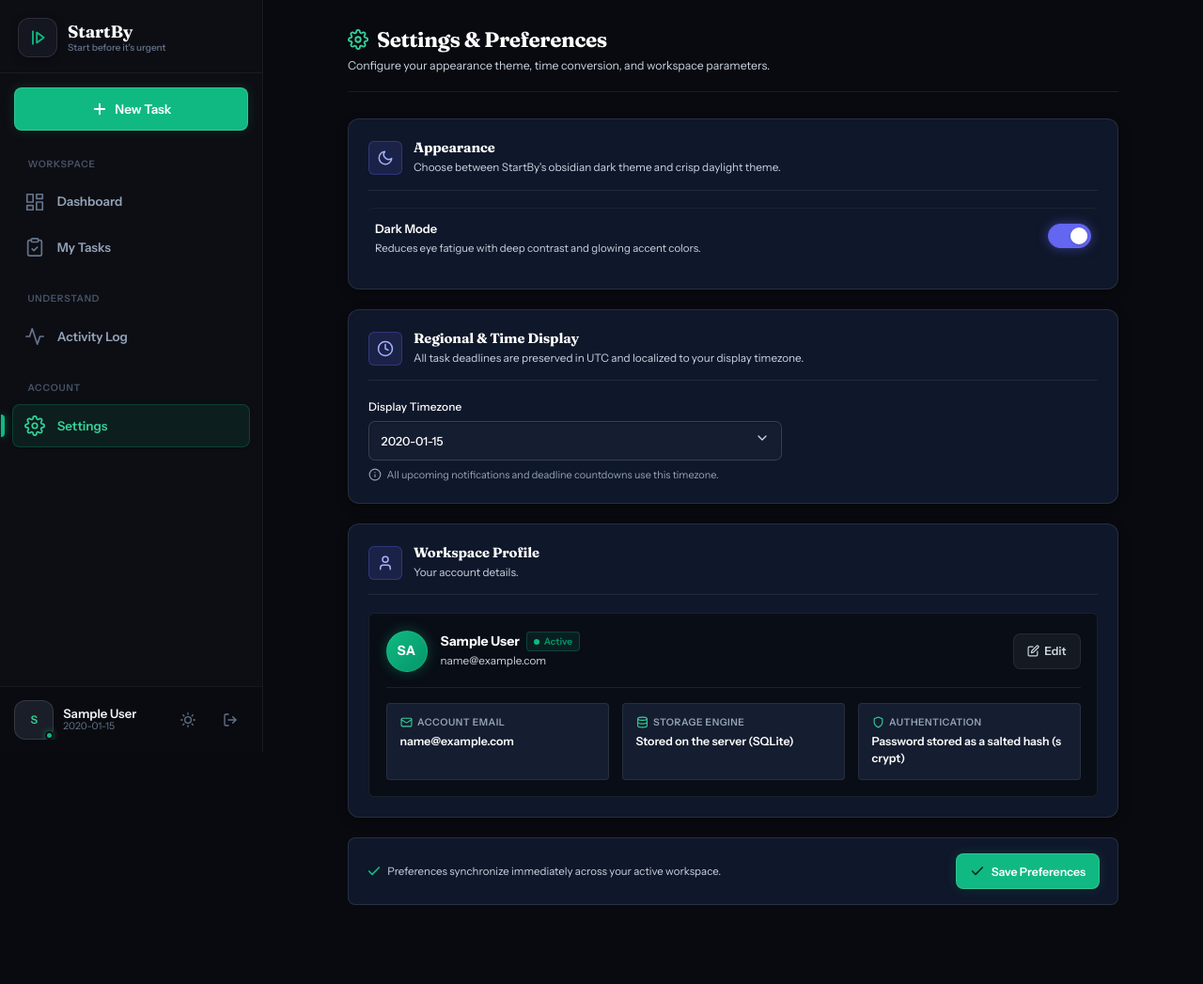
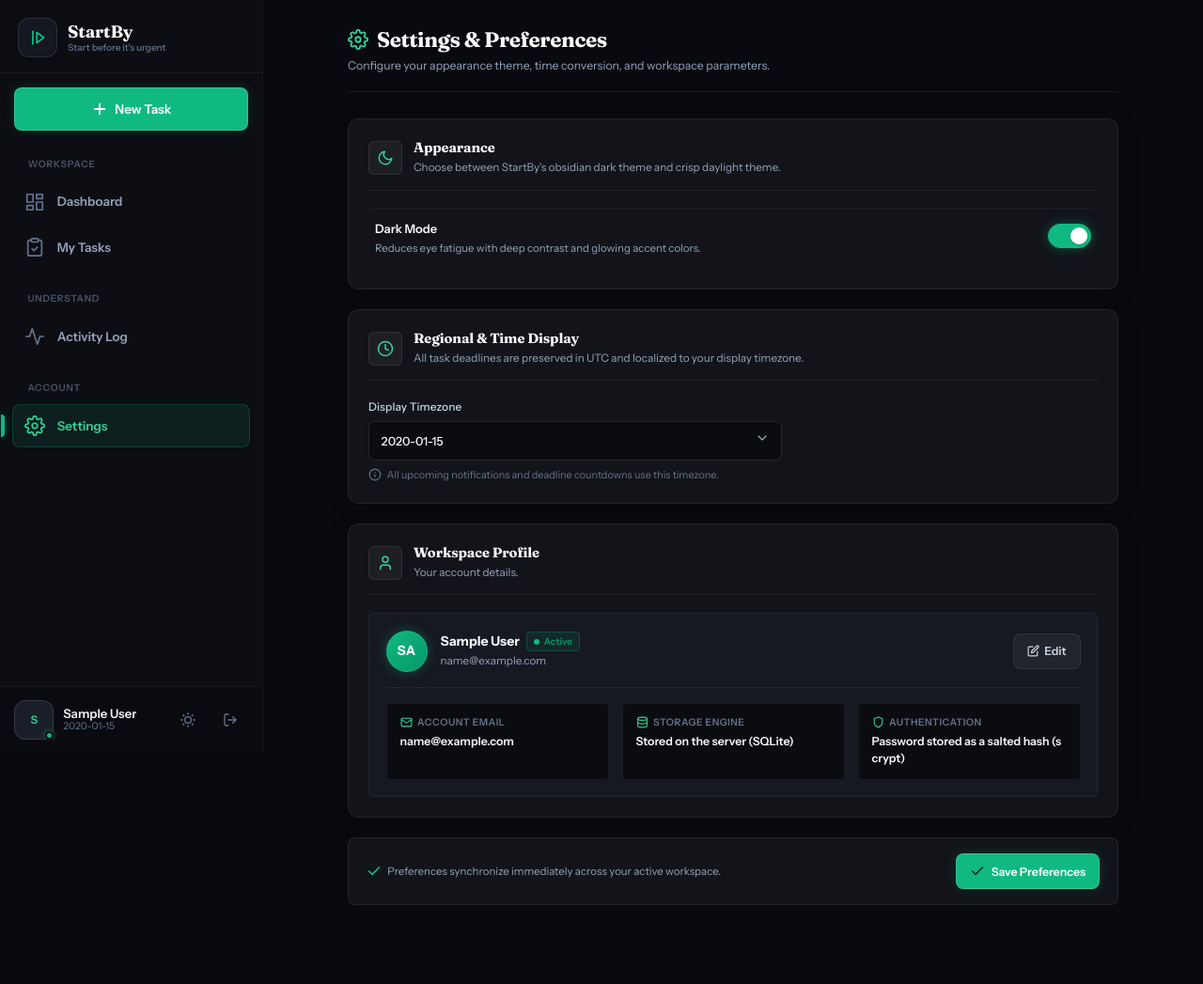
Before and after one commit to hemanthkumargt/StartBy, a Flask app: page /settings in a window 1280 px wide. Shown: the whole page at 94% size. Run offline with Flask 3, Linux system fonts and the light colour scheme; a user stored in the database is signed in; tables that the repository leaves empty hold one stand-in row (values such as "Sample post"); parts of the project's set-up code (start-up, migrations or seed data) failed here and were passed over; some libraries are stand-ins or nearby versions.

Commit message:
style: align settings page dark theme with obsidian & emerald design

```diff
--- a/app/templates/settings.html
+++ b/app/templates/settings.html
@@ -370,38 +370,39 @@
   }
 
   /* ============================================================
-     DARK MODE ENHANCEMENTS (High Contrast & Pure White Elements)
+     DARK MODE ENHANCEMENTS (Modern Obsidian & Emerald Theme)
      ============================================================ */
   [data-theme="dark"] .settings-view__title {
-    color: #ffffff !important;
+    color: #f8fafc !important;
   }
 
   [data-theme="dark"] .settings-view__desc {
-    color: #cbd5e1 !important;
+    color: #94a3b8 !important;
   }
 
   [data-theme="dark"] .settings-card {
-    background: #0f172a !important;
-    border: 1px solid rgba(255, 255, 255, 0.1) !important;
-    box-shadow: 0 4px 12px rgba(0, 0, 0, 0.3) !important;
+    background: #12141a !important;
+    border: 1px solid rgba(255, 255, 255, 0.07) !important;
+    border-radius: 12px !important;
+    box-shadow: 0 4px 20px rgba(0, 0, 0, 0.25) !important;
   }
 
   [data-theme="dark"] .settings-card__header {
-    border-bottom: 1px solid rgba(255, 255, 255, 0.08) !important;
+    border-bottom: 1px solid rgba(255, 255, 255, 0.06) !important;
   }
 
   [data-theme="dark"] .settings-card__icon-chip {
-    background: rgba(99, 102, 241, 0.15) !important;
-    border-color: rgba(99, 102, 241, 0.3) !important;
-    color: #a5b4fc !important;
+    background: rgba(255, 255, 255, 0.05) !important;
+    border: 1px solid rgba(255, 255, 255, 0.08) !important;
+    color: #34d399 !important;
   }
 
   [data-theme="dark"] .settings-card__title {
-    color: #ffffff !important;
+    color: #f8fafc !important;
   }
 
   [data-theme="dark"] .settings-card__desc {
-    color: #cbd5e1 !important;
+    color: #94a3b8 !important;
   }
 
   [data-theme="dark"] .settings-row:hover {
@@ -409,84 +410,91 @@
   }
 
   [data-theme="dark"] .settings-row__label {
-    color: #ffffff !important;
+    color: #f8fafc !important;
   }
 
   [data-theme="dark"] .settings-row__sublabel {
+    color: #94a3b8 !important;
+  }
+
+  [data-theme="dark"] .settings-control-label {
     color: #cbd5e1 !important;
   }
 
-  [data-theme="dark"] .settings-control-label {
-    color: #ffffff !important;
-  }
-
   [data-theme="dark"] .settings-select {
-    background: #151d30 !important;
-    border-color: rgba(255, 255, 255, 0.15) !important;
-    color: #ffffff !important;
+    background: #0b0c10 !important;
+    border: 1px solid rgba(255, 255, 255, 0.10) !important;
+    color: #f8fafc !important;
   }
 
   [data-theme="dark"] .settings-select:focus {
-    border-color: #818cf8 !important;
-    box-shadow: 0 0 0 3px rgba(129, 140, 248, 0.25) !important;
+    border-color: #10b981 !important;
+    box-shadow: 0 0 0 3px rgba(16, 185, 129, 0.15) !important;
   }
 
   [data-theme="dark"] .settings-select-chevron {
-    color: #cbd5e1 !important;
+    color: #94a3b8 !important;
   }
 
   [data-theme="dark"] .settings-control-hint {
+    color: #64748b !important;
+  }
+
+  [data-theme="dark"] .settings-profile-container {
+    background: #161822 !important;
+    border: 1px solid rgba(255, 255, 255, 0.06) !important;
+  }
+
+  [data-theme="dark"] .settings-profile-header {
+    border-bottom: 1px solid rgba(255, 255, 255, 0.06) !important;
+  }
+
+  [data-theme="dark"] .settings-profile-name {
+    color: #f8fafc !important;
+  }
+
+  [data-theme="dark"] .settings-profile-email {
     color: #94a3b8 !important;
   }
 
-  [data-theme="dark"] .settings-profile-container {
-    background: #090d16 !important;
-    border-color: rgba(255, 255, 255, 0.08) !important;
-  }
-
-  [data-theme="dark"] .settings-profile-header {
-    border-bottom-color: rgba(255, 255, 255, 0.08) !important;
-  }
-
-  [data-theme="dark"] .settings-profile-name {
-    color: #ffffff !important;
-  }
-
-  [data-theme="dark"] .settings-profile-email {
-    color: #cbd5e1 !important;
-  }
-
   [data-theme="dark"] .settings-prop-card {
-    background: #151d30 !important;
-    border-color: rgba(255, 255, 255, 0.08) !important;
+    background: #0b0c10 !important;
+    border: 1px solid rgba(255, 255, 255, 0.06) !important;
   }
 
   [data-theme="dark"] .settings-prop-card__label {
+    color: #64748b !important;
+  }
+
+  [data-theme="dark"] .settings-prop-card__value {
+    color: #f8fafc !important;
+  }
+
+  [data-theme="dark"] .toggle-slider {
+    background-color: #1a1e28 !important;
+    border: 1px solid rgba(255, 255, 255, 0.10) !important;
+  }
+
+  [data-theme="dark"] .toggle-switch input:checked+.toggle-slider {
+    background-color: #10b981 !important;
+    border-color: #10b981 !important;
+    box-shadow: 0 0 12px rgba(16, 185, 129, 0.4) !important;
+  }
+
+  [data-theme="dark"] .settings-actions {
+    background: #12141a !important;
+    border: 1px solid rgba(255, 255, 255, 0.07) !important;
+  }
+
+  [data-theme="dark"] .settings-actions__note {
     color: #94a3b8 !important;
   }
 
-  [data-theme="dark"] .settings-prop-card__value {
-    color: #ffffff !important;
-  }
-
-  [data-theme="dark"] .toggle-slider {
-    background-color: #1e293b !important;
-    border-color: rgba(255, 255, 255, 0.12) !important;
-  }
-
-  [data-theme="dark"] .toggle-switch input:checked+.toggle-slider {
-    background-color: #6366f1 !important;
-    border-color: #6366f1 !important;
-    box-shadow: 0 0 12px rgba(99, 102, 241, 0.5) !important;
-  }
-
-  [data-theme="dark"] .settings-actions {
-    background: #0f172a !important;
-    border-color: rgba(255, 255, 255, 0.1) !important;
-  }
-
-  [data-theme="dark"] .settings-actions__note {
-    color: #cbd5e1 !important;
+  [data-theme="dark"] input[type="text"],
+  [data-theme="dark"] input[type="email"] {
+    background: #0b0c10 !important;
+    border: 1px solid rgba(255, 255, 255, 0.10) !important;
+    color: #f8fafc !important;
   }
 </style>
 
```
